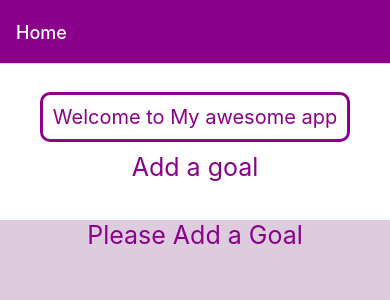
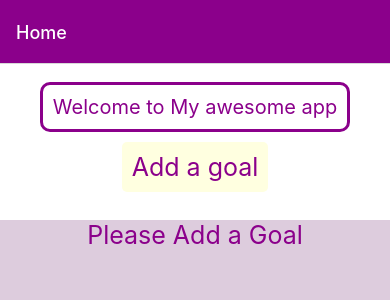
Before and after one commit to Christy0216/Summer2024, a React Native app: screen /Home in a window 390 px wide. Shown: the top 300 px of the page. Built offline with nearby package versions, Linux system fonts and the light colour scheme.

Commit message:
initialize firebase store

```diff
--- a/Components/Home.js
+++ b/Components/Home.js
@@ -13,10 +13,8 @@ import Header from "./Header";
 import Input from "./Input";
 import GoalItem from "./GoalItem";
 import PressableButton from "./PressableButton";
-import app from "../Firebase/firebaseSetup";
 
 export default function Home({ navigation }) {
-  console.log(app);
   const appName = "Summer 2024 Class";
   const [modalVisible, setModalVisible] = useState(false);
   const [goals, setGoals] = useState([]);
@@ -140,7 +138,9 @@ const styles = StyleSheet.create({
     fontSize: 16,
   },
   buttonStyle: {
+    backgroundColor: "lightyellow",
     borderRadius: 5,
+    margin: 10,
     padding: 10,
   },
 });
--- a/Firebase/firebaseSetup.js
+++ b/Firebase/firebaseSetup.js
@@ -10,6 +10,8 @@ import {
   messagingSenderId,
   appId,
 } from "@env";
+import { getFirestore } from 'firebase/firestore';
+
 // Your web app's Firebase configuration
 const firebaseConfig = {
   apiKey: apiKey,
@@ -22,4 +24,5 @@ const firebaseConfig = {
 
 // Initialize Firebase
 const app = initializeApp(firebaseConfig);
-export default app;
+
+export const db = getFirestore(app);
```
